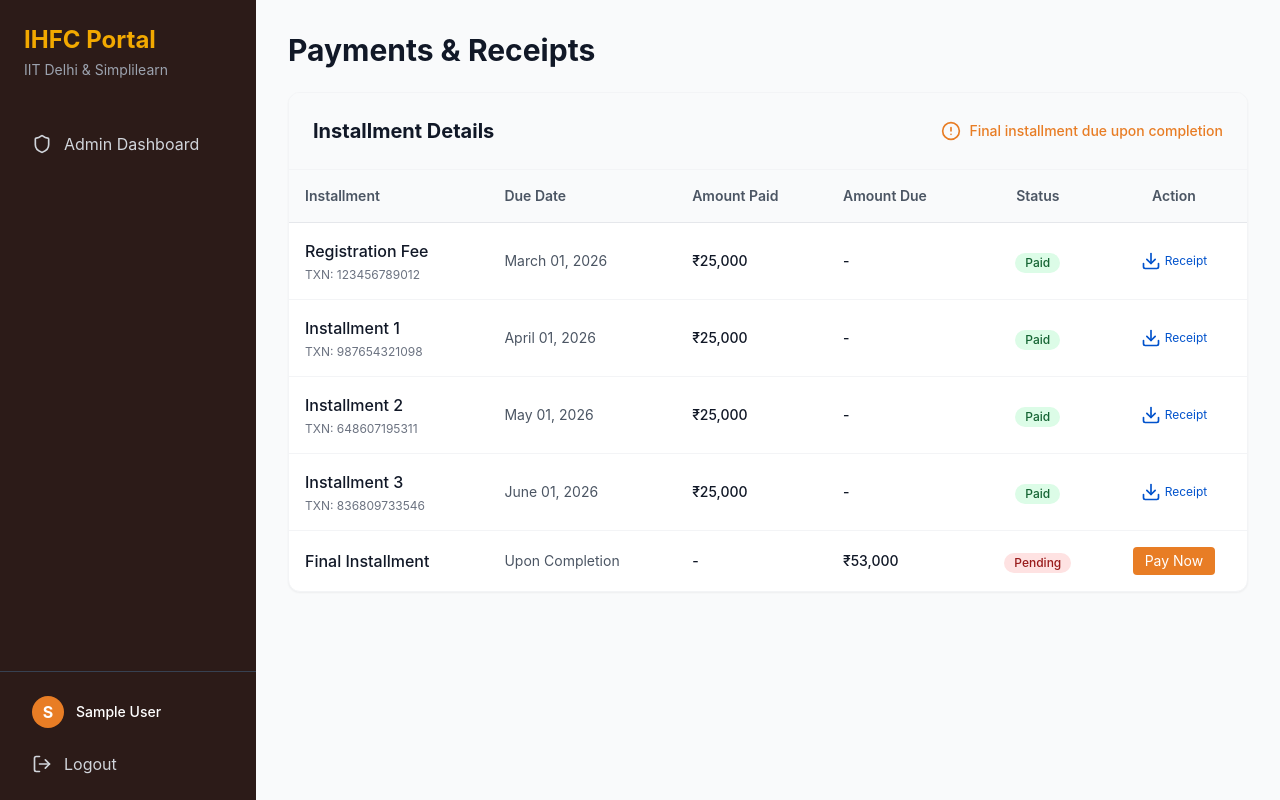
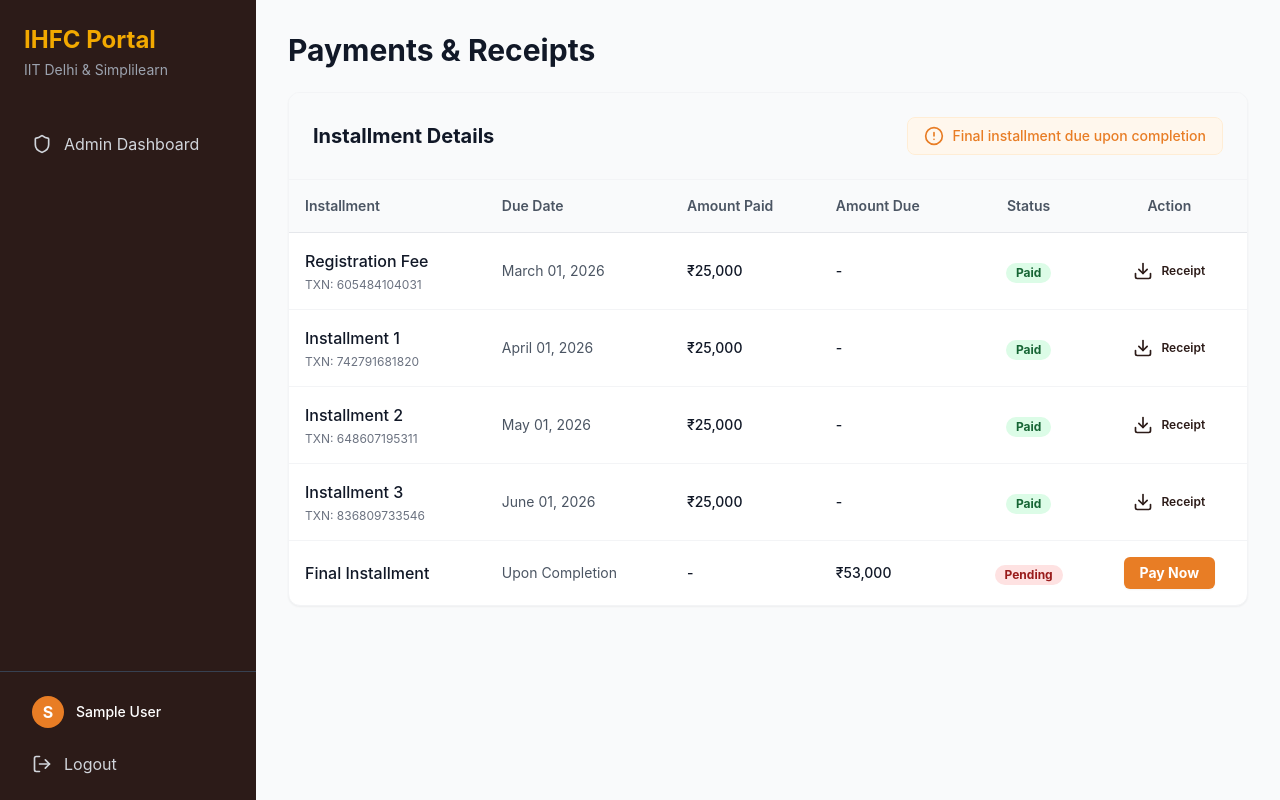
Before and after one commit to shubhambandhovar/IHFC, a React app in the folder frontend/: page /payments in a window 1280 px wide. Built offline with nearby package versions, Linux system fonts and the light colour scheme; no server answers; sample sign-in values are in the browser's storage; the HTML template or start-up script is replaced by a standard one.

Commit message:
Implement local Canvas-based JPG receipt generation system with strict Demo watermarks

```diff
--- a/frontend/src/pages/Payments.jsx
+++ b/frontend/src/pages/Payments.jsx
@@ -1,46 +1,293 @@
-import React, { useEffect, useState, useContext } from 'react';
-import axios from 'axios';
-import { AuthContext } from '../context/AuthContext';
-import { Download, AlertCircle } from 'lucide-react';
+import React, { useState } from 'react';
+import { Download, AlertCircle, CheckCircle, Loader2 } from 'lucide-react';
 
 const Payments = () => {
-    const [payments, setPayments] = useState([]);
-    const { user } = useContext(AuthContext);
+    const [generatingId, setGeneratingId] = useState(null);
+    const [toastMessage, setToastMessage] = useState('');
 
-    useEffect(() => {
-        const fetchPayments = async () => {
-            try {
-                const { data } = await axios.get('https://ihfc.onrender.com/api/student/payments', {
-                    headers: { Authorization: `Bearer ${user.token}` }
-                });
-                setPayments(data);
-            } catch(e) {
-                setPayments([
-                    { _id: '1', feeType: 'Registration Fee', amountDue: 25000, amountPaid: 25000, dueDate: 'March 01, 2026', status: 'Paid', receiptNumber: 'IHF2026-100234', transactionId: '123456789012' },
-                    { _id: '2', feeType: 'Installment 1', amountDue: 25000, amountPaid: 25000, dueDate: 'April 01, 2026', status: 'Paid', receiptNumber: 'IHF2026-200345', transactionId: '987654321098' },
-                    { _id: '3', feeType: 'Installment 2', amountDue: 25000, amountPaid: 25000, dueDate: 'May 01, 2026', status: 'Paid', receiptNumber: 'IHF2026-395467', transactionId: '648607195311' },
-                    { _id: '4', feeType: 'Installment 3', amountDue: 25000, amountPaid: 25000, dueDate: 'June 01, 2026', status: 'Paid', receiptNumber: 'IHF2026-496697', transactionId: '836809733546' },
-                    { _id: '5', feeType: 'Final Installment', amountDue: 53000, amountPaid: 0, dueDate: 'Upon Completion', status: 'Pending' }
-                ]);
-            }
-        };
-        fetchPayments();
-    }, [user]);
+    const payments = [
+        {
+            _id: '1',
+            feeType: 'Registration Fee',
+            amountDue: 25000,
+            amountPaid: 25000,
+            dueDate: 'March 01, 2026',
+            status: 'Paid',
+            receiptNumber: 'IHF2026-067782',
+            transactionId: '605484104031',
+            paymentTime: '09:08 PM',
+            paymentMode: 'UPI',
+            description: 'Registration Fee for Advanced Certification in\nGenerative AI & Machine Learning for Robotics',
+            fileName: 'receipt-registration-fee.jpg'
+        },
+        {
+            _id: '2',
+            feeType: 'Installment 1',
+            amountDue: 25000,
+            amountPaid: 25000,
+            dueDate: 'April 01, 2026',
+            status: 'Paid',
+            receiptNumber: 'IHF2026-176397',
+            transactionId: '742791681820',
+            paymentTime: '07:47 AM',
+            paymentMode: 'eNach/AutoDebit',
+            description: 'Installment 1 for Advanced Certification in\nGenerative AI & Machine Learning for Robotics',
+            fileName: 'receipt-installment-1.jpg'
+        },
+        {
+            _id: '3',
+            feeType: 'Installment 2',
+            amountDue: 25000,
+            amountPaid: 25000,
+            dueDate: 'May 01, 2026',
+            status: 'Paid',
+            receiptNumber: 'IHF2026-395467',
+            transactionId: '648607195311',
+            paymentTime: '08:56 AM',
+            paymentMode: 'eNach/AutoDebit',
+            description: 'Installment 2 for Advanced Certification in\nGenerative AI & Machine Learning for Robotics',
+            fileName: 'receipt-installment-2.jpg'
+        },
+        {
+            _id: '4',
+            feeType: 'Installment 3',
+            amountDue: 25000,
+            amountPaid: 25000,
+            dueDate: 'June 01, 2026',
+            status: 'Paid',
+            receiptNumber: 'IHF2026-496697',
+            transactionId: '836809733546',
+            paymentTime: '09:57 AM',
+            paymentMode: 'eNach/AutoDebit',
+            description: 'Installment 3 for Advanced Certification in\nGenerative AI & Machine Learning for Robotics',
+            fileName: 'receipt-installment-3.jpg'
+        },
+        {
+            _id: '5',
+            feeType: 'Final Installment',
+            amountDue: 53000,
+            amountPaid: 0,
+            dueDate: 'Upon Completion',
+            status: 'Pending'
+        }
+    ];
+
+    const generateReceipt = async (payment) => {
+        setGeneratingId(payment._id);
+
+        // Brief timeout to allow React to render loading state
+        await new Promise(resolve => setTimeout(resolve, 50));
+
+        const canvas = document.createElement('canvas');
+        canvas.width = 1200;
+        canvas.height = 1700;
+        const ctx = canvas.getContext('2d');
+
+        // Background
+        ctx.fillStyle = '#ffffff';
+        ctx.fillRect(0, 0, 1200, 1700);
+
+        // Watermark - Top Header
+        ctx.fillStyle = '#ef4444'; // red-500
+        ctx.fillRect(0, 0, 1200, 60);
+        ctx.fillStyle = '#ffffff';
+        ctx.font = 'bold 24px Arial, sans-serif';
+        ctx.textAlign = 'center';
+        ctx.fillText('SAMPLE / DEMO — NOT A VALID PAYMENT RECEIPT', 600, 40);
+
+        // Watermark - Bottom Footer
+        ctx.fillStyle = '#ef4444';
+        ctx.fillRect(0, 1580, 1200, 120);
+        ctx.fillStyle = '#ffffff';
+        ctx.font = 'bold 28px Arial, sans-serif';
+        ctx.fillText('SAMPLE / DEMO — NOT A VALID PAYMENT RECEIPT', 600, 1630);
+        ctx.font = '20px Arial, sans-serif';
+        ctx.fillText('This image is generated by the student portal for demonstration/UI purposes only.', 600, 1670);
+
+        // Watermark - Diagonal Background
+        ctx.save();
+        ctx.translate(600, 850);
+        ctx.rotate(-Math.PI / 4);
+        ctx.fillStyle = 'rgba(239, 68, 68, 0.08)'; // faint red
+        ctx.font = 'bold 160px Arial, sans-serif';
+        ctx.textAlign = 'center';
+        ctx.fillText('SAMPLE / DEMO', 0, 0);
+        ctx.restore();
+
+        // Title Section
+        ctx.fillStyle = '#1e293b'; // slate-800
+        ctx.font = 'bold 56px Arial, sans-serif';
+        ctx.textAlign = 'left';
+        ctx.fillText('IHFC Portal', 100, 180);
+
+        ctx.fillStyle = '#64748b'; // slate-500
+        ctx.font = '32px Arial, sans-serif';
+        ctx.fillText('Professional Certificate Program in', 100, 240);
+        ctx.fillText('Generative AI, Machine Learning,', 100, 290);
+        ctx.fillText('and Intelligent Automation', 100, 340);
+
+        // Divider
+        ctx.strokeStyle = '#e2e8f0';
+        ctx.lineWidth = 2;
+        ctx.beginPath();
+        ctx.moveTo(100, 400);
+        ctx.lineTo(1100, 400);
+        ctx.stroke();
+
+        // PAYMENT RECEIPT
+        ctx.fillStyle = '#0f172a';
+        ctx.font = 'bold 44px Arial, sans-serif';
+        ctx.fillText('PAYMENT RECEIPT', 100, 480);
+
+        // STUDENT DETAILS
+        ctx.fillStyle = '#f8fafc'; // slate-50
+        ctx.fillRect(100, 520, 1000, 220);
+        ctx.strokeStyle = '#e2e8f0';
+        ctx.strokeRect(100, 520, 1000, 220);
+
+        ctx.fillStyle = '#334155'; // slate-700
+        ctx.font = 'bold 24px Arial, sans-serif';
+        ctx.fillText('STUDENT DETAILS', 140, 570);
+
+        ctx.font = '22px Arial, sans-serif';
+        ctx.fillStyle = '#64748b';
+        ctx.fillText('Student Name:', 140, 630);
+        ctx.fillStyle = '#0f172a';
+        ctx.font = 'bold 24px Arial, sans-serif';
+        ctx.fillText('Shubham Shrivastava', 140, 665);
+
+        ctx.font = '22px Arial, sans-serif';
+        ctx.fillStyle = '#64748b';
+        ctx.fillText('Student ID:', 600, 630);
+        ctx.fillStyle = '#0f172a';
+        ctx.font = 'bold 24px Arial, sans-serif';
+        ctx.fillText('IHFC2026-001', 600, 665);
+
+        ctx.font = '22px Arial, sans-serif';
+        ctx.fillStyle = '#64748b';
+        ctx.fillText('Mobile:', 850, 630);
+        ctx.fillStyle = '#0f172a';
+        ctx.font = 'bold 24px Arial, sans-serif';
+        ctx.fillText('+91 7354255105', 850, 665);
+
+        // PAYMENT DETAILS
+        ctx.fillStyle = '#f8fafc';
+        ctx.fillRect(100, 780, 1000, 360);
+        ctx.strokeRect(100, 780, 1000, 360);
+
+        ctx.fillStyle = '#334155';
+        ctx.font = 'bold 24px Arial, sans-serif';
+        ctx.fillText('PAYMENT DETAILS', 140, 830);
+
+        // Column 1
+        ctx.font = '22px Arial, sans-serif';
+        ctx.fillStyle = '#64748b';
+        ctx.fillText('Receipt Number:', 140, 890);
+        ctx.fillStyle = '#0f172a';
+        ctx.font = 'bold 24px Arial, sans-serif';
+        ctx.fillText(payment.receiptNumber, 140, 925);
+
+        ctx.font = '22px Arial, sans-serif';
+        ctx.fillStyle = '#64748b';
+        ctx.fillText('Payment Date:', 140, 990);
+        ctx.fillStyle = '#0f172a';
+        ctx.font = 'bold 24px Arial, sans-serif';
+        ctx.fillText(payment.dueDate, 140, 1025);
+
+        ctx.font = '22px Arial, sans-serif';
+        ctx.fillStyle = '#64748b';
+        ctx.fillText('Payment Time:', 140, 1090);
+        ctx.fillStyle = '#0f172a';
+        ctx.font = 'bold 24px Arial, sans-serif';
+        ctx.fillText(payment.paymentTime, 140, 1125);
+
+        // Column 2
+        ctx.font = '22px Arial, sans-serif';
+        ctx.fillStyle = '#64748b';
+        ctx.fillText('Payment Amount:', 600, 890);
+        ctx.fillStyle = '#0f172a';
+        ctx.font = 'bold 24px Arial, sans-serif';
+        ctx.fillText(`₹${payment.amountPaid.toLocaleString()}.00`, 600, 925);
+
+        ctx.font = '22px Arial, sans-serif';
+        ctx.fillStyle = '#64748b';
+        ctx.fillText('Payment Mode:', 600, 990);
+        ctx.fillStyle = '#0f172a';
+        ctx.font = 'bold 24px Arial, sans-serif';
+        ctx.fillText(payment.paymentMode, 600, 1025);
+
+        ctx.font = '22px Arial, sans-serif';
+        ctx.fillStyle = '#64748b';
+        ctx.fillText('Transaction ID:', 600, 1090);
+        ctx.fillStyle = '#0f172a';
+        ctx.font = 'bold 24px Arial, sans-serif';
+        ctx.fillText(payment.transactionId, 600, 1125);
+
+        ctx.fillStyle = '#0f172a';
+        ctx.font = '22px Arial, sans-serif';
+        ctx.fillText('Payment Status: ', 850, 890);
+        ctx.fillStyle = '#16a34a'; // green
+        ctx.font = 'bold 24px Arial, sans-serif';
+        ctx.fillText('PAID', 850, 925);
+
+        // DESCRIPTION
+        ctx.fillStyle = '#334155';
+        ctx.font = 'bold 24px Arial, sans-serif';
+        ctx.fillText('DESCRIPTION', 100, 1220);
+
+        ctx.font = '24px Arial, sans-serif';
+        ctx.fillStyle = '#475569';
+        const lines = payment.description.split('\n');
+        ctx.fillText(lines[0], 100, 1260);
+        if(lines[1]) ctx.fillText(lines[1], 120, 1295);
+
+        // Divider
+        ctx.beginPath();
+        ctx.moveTo(100, 1360);
+        ctx.lineTo(1100, 1360);
+        ctx.stroke();
+
+        // TOTAL PAID
+        ctx.fillStyle = '#334155';
+        ctx.font = 'bold 28px Arial, sans-serif';
+        ctx.fillText('TOTAL PAID', 100, 1430);
+
+        ctx.textAlign = 'right';
+        ctx.fillStyle = '#16a34a'; // green-600
+        ctx.font = 'bold 42px Arial, sans-serif';
+        ctx.fillText(`₹${payment.amountPaid.toLocaleString()}.00`, 1100, 1435);
+
+        // Trigger Download
+        canvas.toBlob((blob) => {
+            const url = URL.createObjectURL(blob);
+            const a = document.createElement('a');
+            a.href = url;
+            a.download = payment.fileName;
+            document.body.appendChild(a);
+            a.click();
+            document.body.removeChild(a);
+            URL.revokeObjectURL(url);
+
+            setGeneratingId(null);
+            setToastMessage('Receipt downloaded successfully.');
+            setTimeout(() => setToastMessage(''), 3500);
+        }, 'image/jpeg', 0.95);
+    };
 
     return (
-        <div className="space-y-6">
+        <div className="space-y-6 relative">
             <h1 className="text-3xl font-bold text-gray-900">Payments & Receipts</h1>
 
             <div className="bg-white rounded-xl shadow-sm border border-gray-100 overflow-hidden">
-                <div className="p-6 border-b border-gray-100 flex justify-between items-center bg-gray-50">
+                <div className="p-6 border-b border-gray-100 flex flex-col md:flex-row justify-between items-start md:items-center bg-gray-50 gap-4">
                     <h2 className="text-xl font-bold text-gray-900">Installment Details</h2>
-                    <div className="flex items-center text-ihfcOrange">
-                        <AlertCircle className="w-5 h-5 mr-2" />
+                    <div className="flex items-center text-ihfcOrange bg-orange-50 px-4 py-2 rounded-lg border border-orange-100">
+                        <AlertCircle className="w-5 h-5 mr-2 shrink-0" />
                         <span className="text-sm font-medium">Final installment due upon completion</span>
                     </div>
                 </div>
                 <div className="overflow-x-auto">
-                    <table className="w-full text-left border-collapse">
+                    <table className="w-full text-left border-collapse min-w-[800px]">
                         <thead>
                             <tr className="bg-gray-50 text-gray-600 border-b border-gray-200">
                                 <th className="p-4 font-semibold text-sm">Installment</th>
@@ -66,24 +313,37 @@ const Payments = () => {
                                         {payment.amountDue > payment.amountPaid ? `₹${(payment.amountDue - payment.amountPaid).toLocaleString()}` : '-'}
                                     </td>
                                     <td className="p-4 text-center">
-                                        <span className={`inline-flex items-center px-2.5 py-0.5 rounded-full text-xs font-medium ${
+                                        <span className={`inline-flex items-center px-2.5 py-0.5 rounded-full text-xs font-bold ${
                                             payment.status === 'Paid' ? 'bg-green-100 text-green-800' : 'bg-red-100 text-red-800'
                                         }`}>
                                             {payment.status}
                                         </span>
                                     </td>
                                     <td className="p-4 text-center">
-                                        {payment.status === 'Paid' && payment.receiptNumber && (
-                                            <button className="text-simpliBlue hover:text-blue-800 flex items-center justify-center mx-auto transition-colors" title={`Receipt: ${payment.receiptNumber}`}>
-                                                <Download className="w-5 h-5 mr-1" />
-                                                <span className="text-xs">Receipt</span>
+                                        {payment.status === 'Paid' && payment.fileName ? (
+                                            <button
+                                                onClick={() => generateReceipt(payment)}
+                                                disabled={generatingId !== null}
+                                                className="text-ihfcDark hover:text-ihfcOrange font-semibold flex items-center justify-center mx-auto transition-colors md:flex-row flex-col gap-1 disabled:opacity-50"
+                                                title={`Download Receipt: ${payment.receiptNumber}`}
+                                            >
+                                                {generatingId === payment._id ? (
+                                                    <>
+                                                        <Loader2 className="w-5 h-5 animate-spin text-ihfcOrange" />
+                                                        <span className="text-xs md:ml-1 text-ihfcOrange">Generating...</span>
+                                                    </>
+                                                ) : (
+                                                    <>
+                                                        <Download className="w-5 h-5" />
+                                                        <span className="text-xs md:ml-1">Receipt</span>
+                                                    </>
+                                                )}
                                             </button>
-                                        )}
-                                        {payment.status !== 'Paid' && (
-                                            <button className="bg-ihfcOrange text-white px-3 py-1 rounded text-sm hover:bg-orange-600 transition-colors">
+                                        ) : payment.status !== 'Paid' ? (
+                                            <button className="bg-ihfcOrange text-white px-4 py-1.5 rounded-md text-sm font-bold shadow-sm hover:bg-orange-600 hover:shadow transition-all">
                                                 Pay Now
                                             </button>
-                                        )}
+                                        ) : null}
                                     </td>
                                 </tr>
                             ))}
@@ -91,6 +351,14 @@ const Payments = () => {
                     </table>
                 </div>
             </div>
+
+            {/* Success Toast */}
+            {toastMessage && (
+                <div className="fixed bottom-6 right-6 bg-gray-900 text-white px-6 py-3 rounded-lg shadow-xl flex items-center gap-3 animate-fade-in z-50">
+                    <CheckCircle className="w-5 h-5 text-green-400" />
+                    <span className="font-medium text-sm">{toastMessage}</span>
+                </div>
+            )}
         </div>
     );
 };
```
